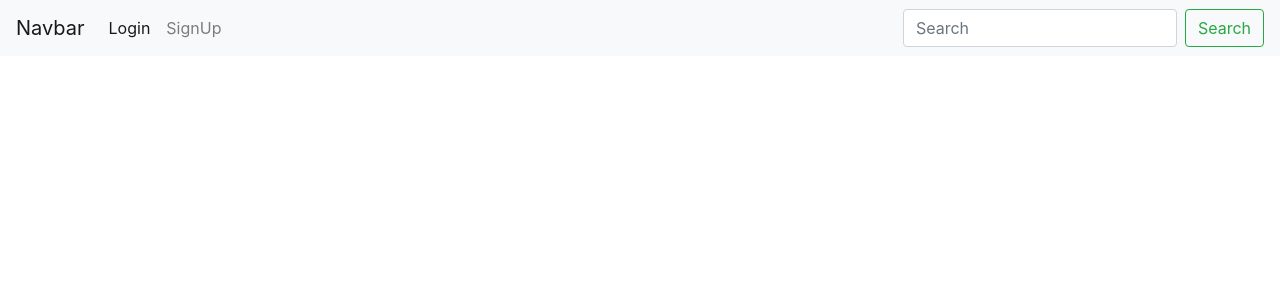
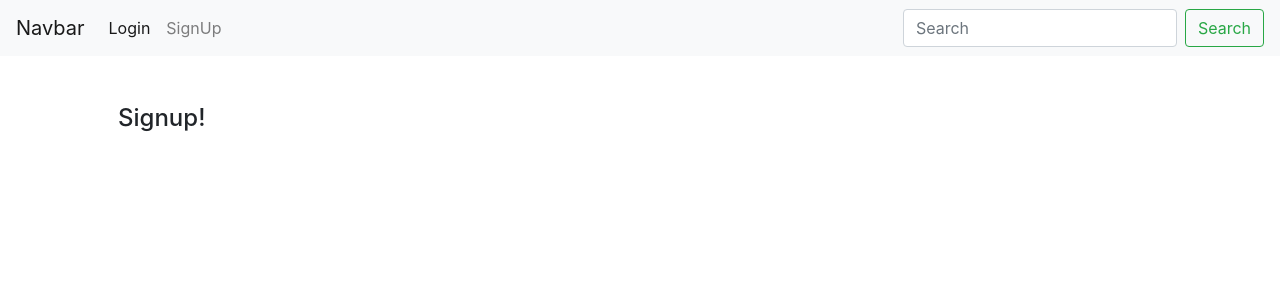
Before and after one commit to jpjp2328/project-03, a React (Create React App) app in the folder client/: page /signup in a window 1280 px wide. Shown: the top 300 px of the page. Built offline with nearby package versions, Linux system fonts and the light colour scheme.

Commit message:
Login/Singup routes added to App, tested

```diff
--- a/client/src/App.js
+++ b/client/src/App.js
@@ -5,6 +5,8 @@ import { BrowserRouter as Router, Routes, Route } from 'react-router-dom';
 // importing components and pages
 import Home from './pages/Home';
 import Navbar from './components/Navbar/Navbar';
+import Login from './pages/Login';
+import Signup from './pages/Signup';
 
 const client = new ApolloClient({
   uri: 'http://localhost:3001/graphql',
@@ -22,6 +24,14 @@ function App() {
               exact path='/'
               element={<Home />}
             />
+            <Route
+              exact path='/login'
+              element={<Login />}
+            />
+            <Route
+              exact path='/signup'
+              element={<Signup />}
+            />
           </Routes>
         </>
       </Router>
--- /dev/null
+++ b/client/src/pages/Signup.js
@@ -0,0 +1,13 @@
+import React from 'react';
+
+const Signup = () => {
+    return (
+        <div className='container'>
+            <div className='row p-5'>
+                <h4>Signup!</h4>
+            </div>
+        </div>
+    );
+};
+
+export default Signup
```
